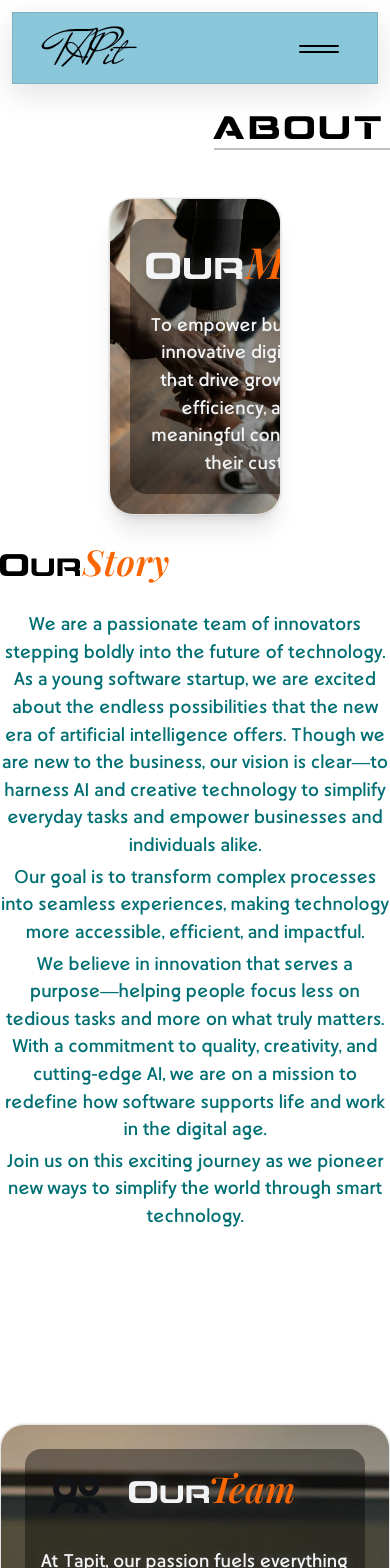
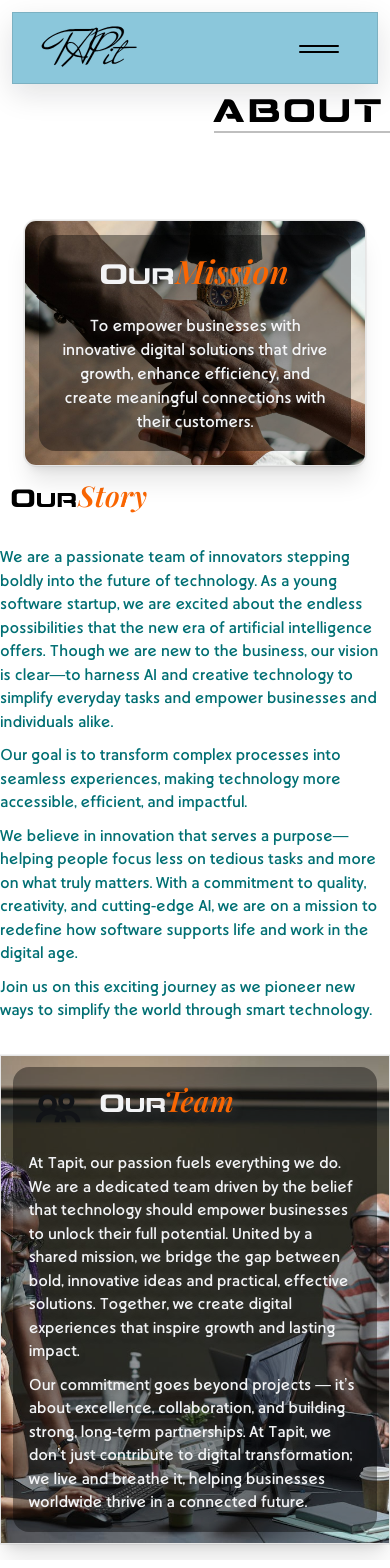
Before and after one commit to capoeira360/2.0company, a Next.js app in the folder perspective-section-transition-main/: page /about in a window 390 px wide. Shown: the top 1568 px of the page. Built offline with nearby package versions, Linux system fonts and the light colour scheme.

Commit message:
Small devices: About page tweaks — headers right offset, team card full‑bleed; Contact page slight right inset; maintain medium/large layouts unchanged

```diff
--- a/perspective-section-transition-main/src/app/about/page.js
+++ b/perspective-section-transition-main/src/app/about/page.js
@@ -118,7 +118,7 @@ export default function AboutPage() {
             paddingRight: 0
           }}
         >
-          <h2 className="leading-tight text-[clamp(2rem,6vw,4rem)]">
+          <h2 className="values-header leading-tight text-[clamp(2rem,6vw,4rem)]">
             <span style={{ fontFamily: 'var(--font-montalban)', letterSpacing: '.01em' }}>Our</span><span style={{ fontFamily: 'var(--font-playfair)', color: '#fa6602', fontWeight: 600, fontStyle: 'italic', marginLeft: '-0.12em', fontSize: '1.12em', letterSpacing: '.01em' }}>Values</span>
           </h2>
           <div
--- a/perspective-section-transition-main/src/app/globals.css
+++ b/perspective-section-transition-main/src/app/globals.css
@@ -471,6 +471,7 @@ h2 { margin-bottom: 24px; }
   .new-footer-studio-mobile { display: block !important; width: 100%; margin-top: 0.6in; }
   .work-page .work-wrap { margin-top: 0 !important; margin-bottom: 0 !important; }
   .work-page .work-card { padding: clamp(8px, 2.5vw, 12px) !important; }
+  .contact-page .contact-header { margin-top: clamp(52px, 12vw, 120px) !important; }
 }
 
 /* General small devices: 412×914 and below */
@@ -479,6 +480,7 @@ h2 { margin-bottom: 24px; }
   .new-footer-studio-mobile { display: block !important; width: 100%; margin-top: 0.6in; }
   .work-page .work-wrap { margin-top: 0 !important; margin-bottom: 0 !important; }
   .work-page .work-card { padding: clamp(6px, 2.2vw, 10px) !important; }
+  .contact-page .contact-header { margin-top: clamp(56px, 14vw, 128px) !important; }
 }
 /* Small devices: robust full-bleed variable */
 :root { --vw: 100vw; }
@@ -507,4 +509,27 @@ h2 { margin-bottom: 24px; }
   .work-page .work-card p { font-size: clamp(0.95rem, 2.6vw, 1.15rem) !important; }
   .work-page .work-card ul { gap: clamp(2px, 1.2vw, 6px) !important; }
   .work-page .work-card .flex { gap: clamp(6px, 2vw, 10px) !important; }
+
+  /* About page: small-device layout and spacing */
+  .about-page section { padding-top: clamp(12px, 4vw, 20px) !important; padding-bottom: clamp(12px, 4vw, 20px) !important; }
+  .about-page .container { width: var(--vw) !important; margin-left: calc(50% - (var(--vw) / 2)) !important; margin-right: calc(50% - (var(--vw) / 2)) !important; padding-left: 0 !important; padding-right: 0 !important; max-width: none !important; }
+  .about-page .about-first-grid { grid-template-columns: 1fr !important; gap: clamp(10px, 3vw, 16px) !important; }
+  .about-page .mission-card { max-width: calc(100vw - 0.5in) !important; padding: clamp(12px, 3.5vw, 18px) !important; border-radius: 12px !important; margin-top: clamp(8px, 2vw, 12px) !important; }
+  .about-page .mission-card h2 { font-size: clamp(1.8rem, 6.2vw, 3rem) !important; }
+  .about-page .mission-card p { font-size: clamp(1rem, 2.6vw, 1.2rem) !important; }
+  .about-page .our-story { gap: clamp(8px, 2.5vw, 14px) !important; }
+  .about-page .our-story h2 { font-size: clamp(1.6rem, 5.8vw, 2.8rem) !important; }
+  .about-page .our-story p { font-size: clamp(0.98rem, 2.5vw, 1.15rem) !important; text-align: left !important; margin-left: auto; margin-right: auto; max-width: 80ch; }
+  .about-page .our-story h2, .about-page .values-header { padding-left: clamp(8px, 3vw, 18px) !important; }
+  .about-page .team-card { width: calc(100vw - 0.5in) !important; padding: clamp(10px, 3vw, 16px) !important; border-radius: 12px !important; }
+  .about-page .team-card { width: var(--vw) !important; margin-left: calc(50% - (var(--vw) / 2)) !important; margin-right: calc(50% - (var(--vw) / 2)) !important; border-radius: 0 !important; }
+  .about-page .team-card .team-content { gap: clamp(8px, 2.5vw, 14px) !important; }
+  .about-page .team-card .team-content .team-header svg { width: clamp(56px, 9vw, 96px) !important; height: clamp(56px, 9vw, 96px) !important; }
+  .about-page section:first-of-type { padding-top: clamp(48px, 12vw, 96px) !important; }
+  .about-page h1 { margin-top: clamp(24px, 8vw, 64px) !important; }
+  .about-page .team-card .team-content h2 { font-size: clamp(1.6rem, 5.8vw, 2.8rem) !important; }
+  .about-page .team-card .team-content p { font-size: clamp(0.98rem, 2.5vw, 1.15rem) !important; }
+  .about-page .values-grid { grid-template-columns: 1fr !important; gap: clamp(10px, 3vw, 16px) !important; }
+  .about-page .values-grid > .grid { padding: clamp(12px, 3vw, 16px) !important; border-radius: 12px !important; }
+  .contact-page section > div { padding-left: clamp(8px, 3vw, 18px) !important; }
 }
```
